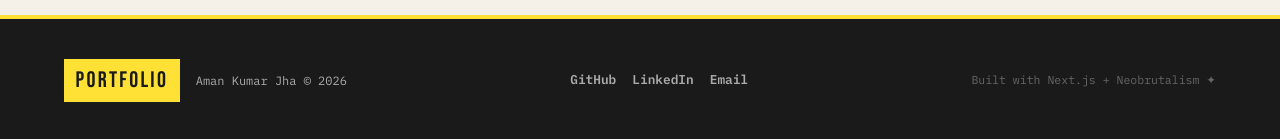
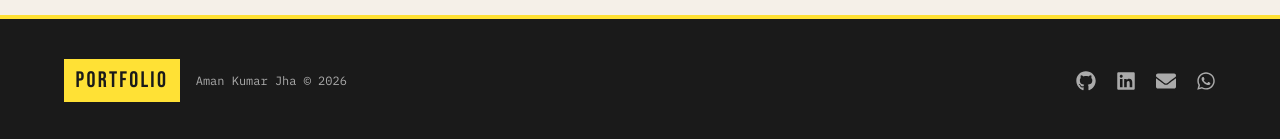
Before and after one commit to Its-amanjha/my-portfolio, a Next.js app: page / in a window 1280 px wide. Shown: the part 5593-5732 px from the top of the page. Built offline with nearby package versions, Linux system fonts and the light colour scheme; no server answers; the database is empty.

Commit message:
refactor: update Footer links to use icons, add WhatsApp, remove Built with Next.js text

```diff
--- a/components/Footer.tsx
+++ b/components/Footer.tsx
@@ -1,7 +1,16 @@
 'use client';
+
+import { FaGithub, FaLinkedin, FaEnvelope, FaWhatsapp } from 'react-icons/fa';
 
 export default function Footer() {
   const year = new Date().getFullYear();
+
+  const socialLinks = [
+    { icon: <FaGithub size={20} />, href: 'https://github.com/Its-amanjha', label: 'GitHub' },
+    { icon: <FaLinkedin size={20} />, href: 'https://linkedin.com/in/its-amanjha', label: 'LinkedIn' },
+    { icon: <FaEnvelope size={20} />, href: 'https://mail.google.com/mail/?view=cm&fs=1&to=amanjhaa.work@gmail.com', label: 'Email' },
+    { icon: <FaWhatsapp size={20} />, href: 'https://wa.me/919217036208', label: 'WhatsApp' },
+  ];
 
   return (
     <footer style={{
@@ -32,42 +41,34 @@ export default function Footer() {
           </span>
         </div>
 
-        <div className="footer-links" style={{ display: 'flex', gap: '1rem', alignItems: 'center' }}>
-          {[
-            { label: 'GitHub', href: 'https://github.com/Its-amanjha' },
-            { label: 'LinkedIn', href: 'https://linkedin.com/in/its-amanjha' },
-            { label: 'Email', href: 'https://mail.google.com/mail/?view=cm&fs=1&to=amanjhaa.work@gmail.com' },
-          ].map(({ label, href }) => (
+        <div className="footer-links" style={{ display: 'flex', gap: '1.25rem', alignItems: 'center' }}>
+          {socialLinks.map(({ icon, href, label }) => (
             <a
               key={label}
               href={href}
               target="_blank"
               rel="noopener noreferrer"
+              aria-label={label}
               style={{
-                fontFamily: "'IBM Plex Mono', monospace",
-                fontSize: '0.8rem',
-                fontWeight: 600,
                 color: '#aaa',
+                display: 'inline-flex',
+                alignItems: 'center',
+                justifyContent: 'center',
                 textDecoration: 'none',
-                borderBottom: '1.5px solid transparent',
-                transition: 'color 0.2s ease, border-color 0.2s ease',
+                transition: 'color 0.2s ease, transform 0.2s ease',
               }}
               onMouseEnter={(e) => {
                 (e.currentTarget as HTMLElement).style.color = '#FFE135';
-                (e.currentTarget as HTMLElement).style.borderBottomColor = '#FFE135';
+                (e.currentTarget as HTMLElement).style.transform = 'translateY(-2px)';
               }}
               onMouseLeave={(e) => {
                 (e.currentTarget as HTMLElement).style.color = '#aaa';
-                (e.currentTarget as HTMLElement).style.borderBottomColor = 'transparent';
+                (e.currentTarget as HTMLElement).style.transform = 'translateY(0)';
               }}
             >
-              {label}
+              {icon}
             </a>
           ))}
-        </div>
-
-        <div style={{ fontFamily: "'IBM Plex Mono', monospace", fontSize: '0.72rem', color: '#666' }}>
-          Built with Next.js + Neobrutalism ✦
         </div>
       </div>
     </footer>
```
